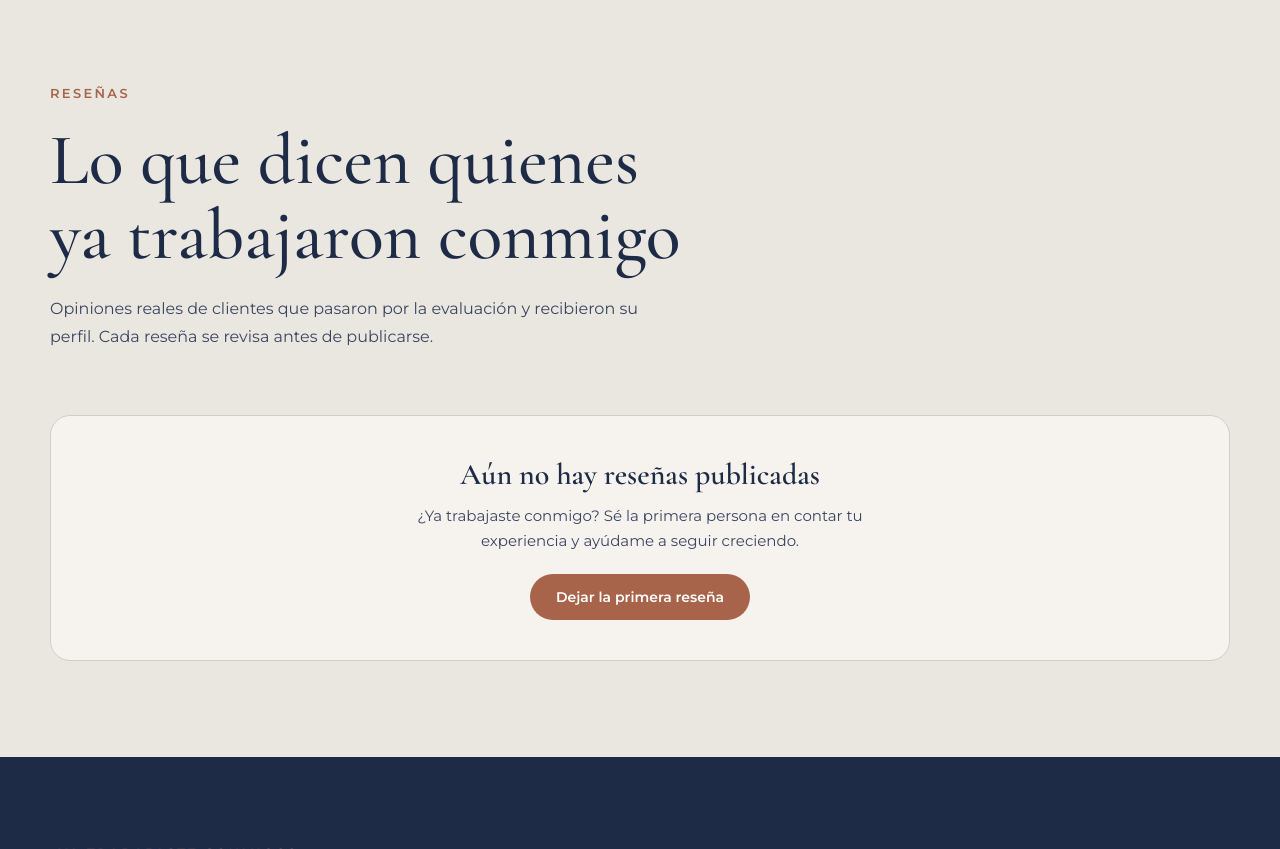
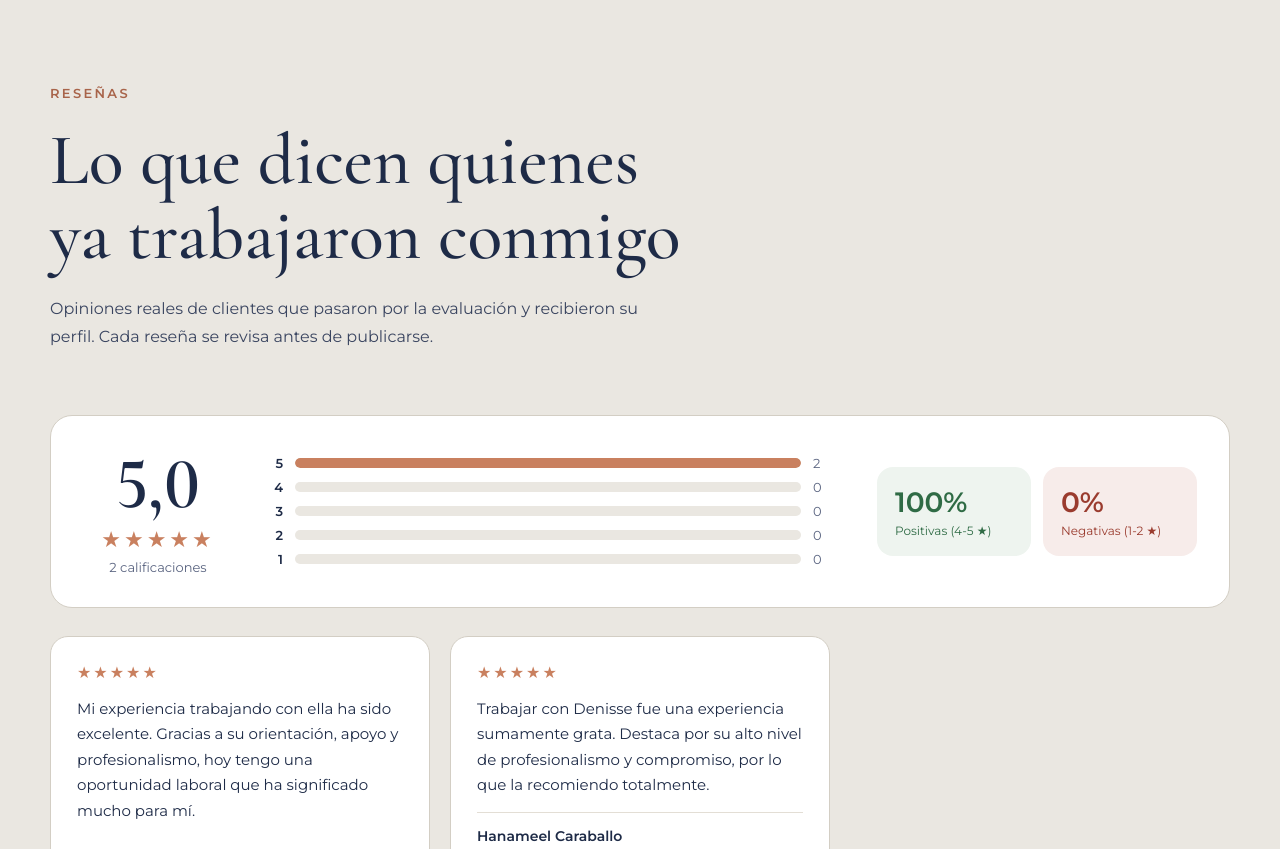
Before and after one commit to disse1611/Lancisse, a plain HTML site: page resenas.html in a window 1280 px wide. Shown: the part 92-941 px from the top of the page. Drawn offline with nearby package versions, Linux system fonts and the light colour scheme.

Commit message:
Add files via upload

```diff
--- a/resenas.html
+++ b/resenas.html
@@ -121,6 +121,8 @@ html{scroll-behavior:smooth}
    Formato: "Nombre | Estrellas (1-5) | Enlace del perfil de Upwork | Texto de la reseña | Servicio y fecha",
    (Estrellas, enlace y servicio/fecha son opcionales.) */
 var RESENAS = [
+"Hanameel Caraballo | 5 | https://www.upwork.com/freelancers/~01c95d765f0b61b164 | Trabajar con Denisse fue una experiencia sumamente grata. Destaca por su alto nivel de profesionalismo y compromiso, por lo que la recomiendo totalmente.",
+"Tania | 5 | Mi experiencia trabajando con ella ha sido excelente. Gracias a su orientación, apoyo y profesionalismo, hoy tengo una oportunidad laboral que ha significado mucho para mí.\n\nDesde el primer momento demostró interés genuino en ayudarme, brindándome la orientación necesaria y acompañándome durante el proceso. Su compromiso, dedicación y trato humano realmente marcan la diferencia.\n\nLa recomiendo con los ojos cerrados a cualquier persona que esté buscando apoyo y nuevas oportunidades profesionales. Es una persona que trabaja con pasión, responsabilidad y un verdadero deseo de ver crecer a los demás.\n\n¡Muchísimas gracias por ayudarme a dar este paso tan importante en mi vida profesional! ¡La recomiendo al 100 %!"
 ];
 /* ====================== */
 (function () {
@@ -157,7 +159,7 @@ var RESENAS = [
       st.setAttribute('aria-label', r.rating + ' de 5 estrellas');
       fig.appendChild(st);
     }
-    fig.appendChild(el('blockquote', 'margin: 0; font-size: 15px; line-height: 1.7; color: #1E2B47', r.rest[0]));
+    fig.appendChild(el('blockquote', 'margin: 0; font-size: 15px; line-height: 1.7; color: #1E2B47; white-space: pre-line', r.rest[0]));
     var cap = el('figcaption', 'display: flex; flex-direction: column; gap: 3px; border-top: 1px solid #E3DED5; padding-top: 14px');
     cap.appendChild(el('strong', 'font-size: 14px', r.name));
     if (r.rest[1]) cap.appendChild(el('span', 'font-size: 12px; color: #5A6480', r.rest[1]));
```
